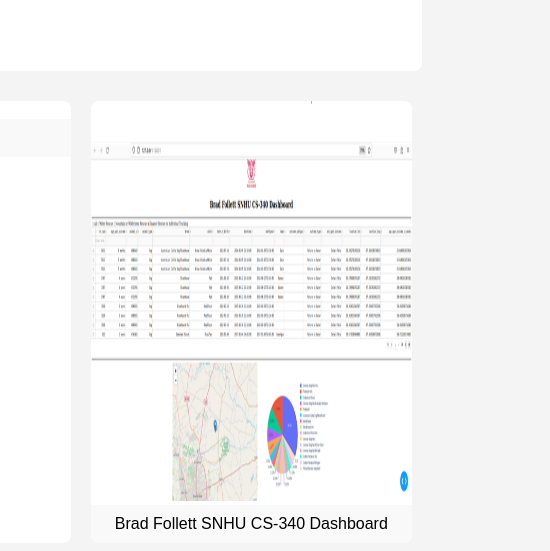
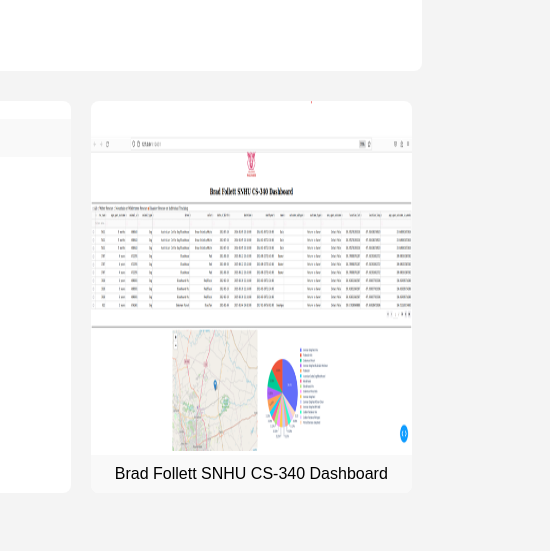
Before and after one commit to BradFollett/bradfollett.github.io, a plain HTML site: page index.html in a window 1280 px wide. Shown: the part 203-754 px from the top of the page, 730-1280 px from the left. Drawn offline with Linux system fonts and the light colour scheme.

Commit message:
testing image 3 size

```diff
--- a/index.html
+++ b/index.html
@@ -75,7 +75,7 @@
                 <p>Description of photo 2</p>
             </div>
             <div>
-                <img src="images/database.png" alt="Brad Follett SNHU CS-340 Dashboard" style="height: 400px;">
+                <img src="images/database.png" alt="Brad Follett SNHU CS-340 Dashboard" style="height: 350px;">
                 <p>Brad Follett SNHU CS-340 Dashboard</p>
             </div>
         </div>
```
